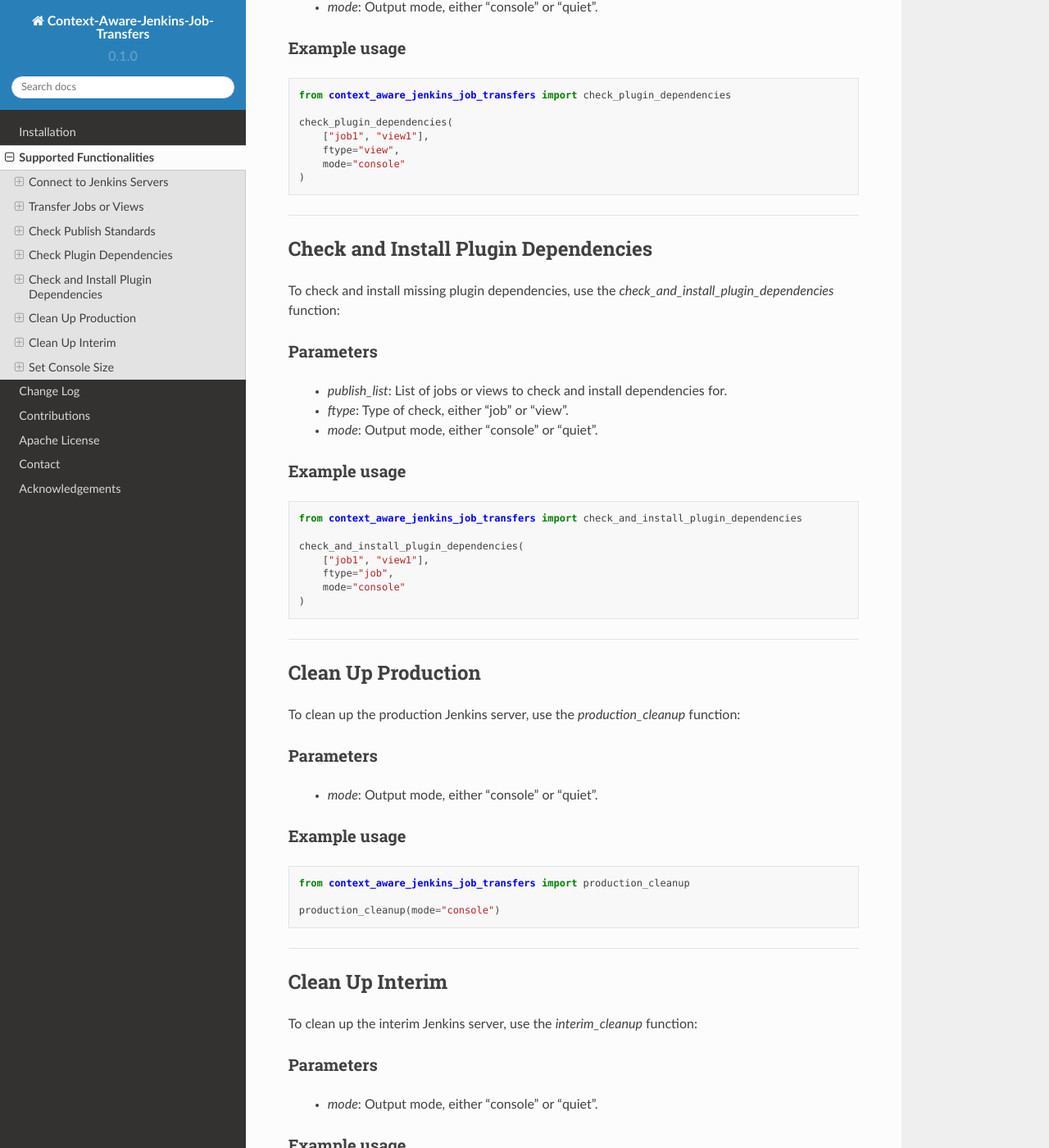
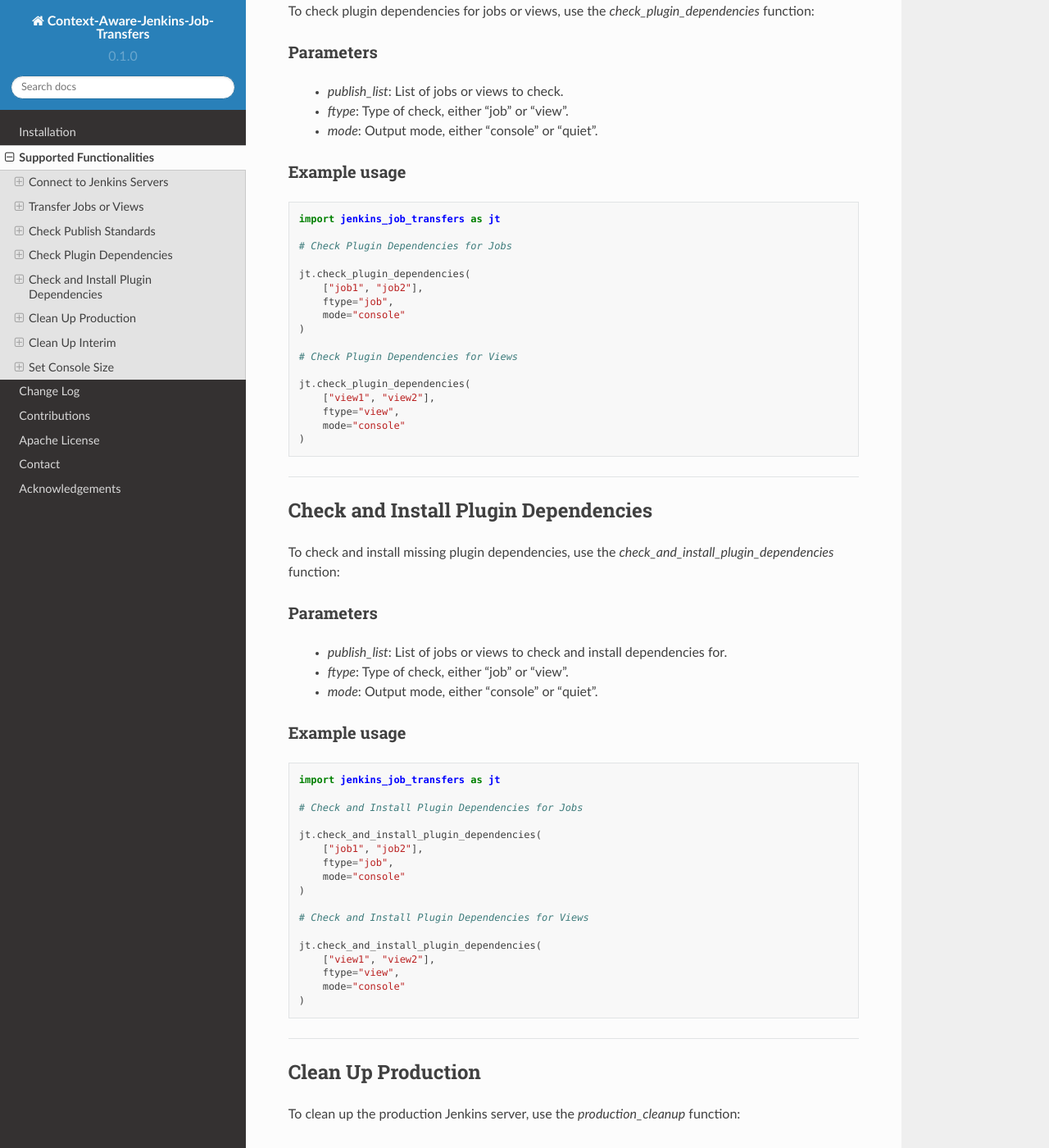
Before and after one commit to joelkariyalil/Context-Aware-Jenkins-Transfers-Documentation, a Sphinx documentation site: the page built from docs/source/usage.rst, in a window 1280 px wide and 1400 px high, scrolled down 2809 px. Shown: the whole window at 82% size. Built offline with Sphinx 7.4.7 and the Read the Docs theme 2.0.0, drawn with Linux system fonts in a browser that asks for light colours; pages that are not in the unit, such as notebooks, are missing from menus; some of the changed text lies outside the part shown.

Commit message:
MOD: Changes in usage.rst

```diff
--- a/docs/source/usage.rst
+++ b/docs/source/usage.rst
@@ -122,12 +122,21 @@
 
 .. code-block:: python
 
-    from context_aware_jenkins_job_transfers import check_publish_standards
+    import jenkins_job_transfers as jt
 
-    check_publish_standards(
+    # Publish Standards Check for Jobs
+
+    jt.check_publish_standards(
         ["job1", "job2"],
         ftype="job",
         mode="console"
+    )
+
+    # Publish Standards Check for Views
+
+    jt.check_publish_standards(
+        ["view1", "view2"],
+        ftype="view",
     )
 
 
@@ -150,10 +159,20 @@
 
 .. code-block:: python
 
-    from context_aware_jenkins_job_transfers import check_plugin_dependencies
+    import jenkins_job_transfers as jt
 
-    check_plugin_dependencies(
-        ["job1", "view1"],
+    # Check Plugin Dependencies for Jobs
+
+    jt.check_plugin_dependencies(
+        ["job1", "job2"],
+        ftype="job",
+        mode="console"
+    )
+
+    # Check Plugin Dependencies for Views
+
+    jt.check_plugin_dependencies(
+        ["view1", "view2"],
         ftype="view",
         mode="console"
     )
@@ -179,11 +198,21 @@
 
 .. code-block:: python
 
-    from context_aware_jenkins_job_transfers import check_and_install_plugin_dependencies
+    import jenkins_job_transfers as jt
 
-    check_and_install_plugin_dependencies(
-        ["job1", "view1"],
+    # Check and Install Plugin Dependencies for Jobs
+
+    jt.check_and_install_plugin_dependencies(
+        ["job1", "job2"],
         ftype="job",
+        mode="console"
+    )
+
+    # Check and Install Plugin Dependencies for Views
+
+    jt.check_and_install_plugin_dependencies(
+        ["view1", "view2"],
+        ftype="view",
         mode="console"
     )
 
@@ -206,9 +235,9 @@
 
 .. code-block:: python
 
-    from context_aware_jenkins_job_transfers import production_cleanup
+    import jenkins_job_transfers as jt
 
-    production_cleanup(mode="console")
+    jt.production_cleanup(mode="console")
 
 
 
@@ -229,9 +258,9 @@
 
 .. code-block:: python
 
-    from context_aware_jenkins_job_transfers import interim_cleanup
+    import jenkins_job_transfers as jt
 
-    interim_cleanup(mode="console")
+    jt.interim_cleanup(mode="console")
 
 
 
@@ -252,6 +281,6 @@
 
 .. code-block:: python
 
-    from context_aware_jenkins_job_transfers import set_console_size
+    import jenkins_job_transfers as jt
 
-    set_console_size(120)
+    jt.set_console_size(120)
```
